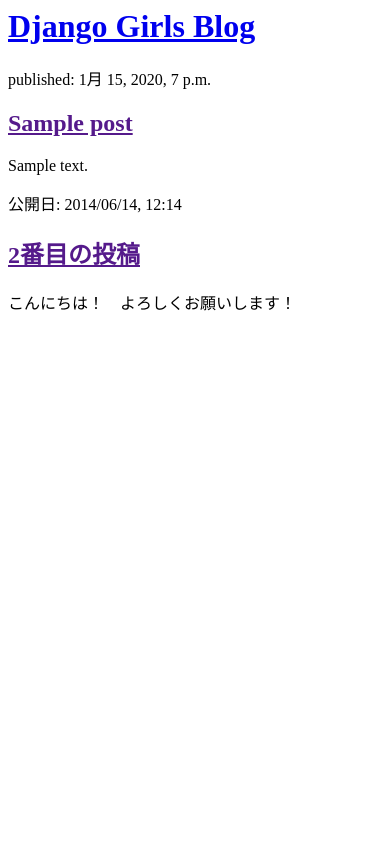
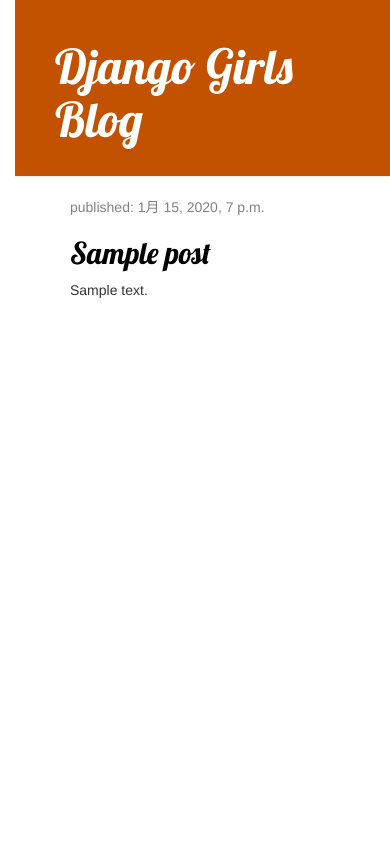
Before and after one commit to kimi0w0/my-first-blog, a Django app: page / in a window 390 px wide. Run offline with Django 3.2, Linux system fonts and the light colour scheme; tables that the repository leaves empty hold one stand-in row (values such as "Sample post"); some libraries are stand-ins or nearby versions.

Commit message:
Added view and template for detailed blog post as well as CSS for the site.

```diff
--- /dev/null
+++ b/blog/static/css/blog.css
@@ -0,0 +1,56 @@
+/*h1 a はCSSセレクタと呼ばれる
+これは、h1要素内のa要素にスタイルを適用している*/
+h1 a, h2 a {
+    color: #c25100;
+    font-family: 'Lobster';
+}
+
+body {
+    padding-left: 15px;
+}
+.page-header {
+    background-color: #C25100;
+    margin-top: 0;
+    padding: 20px 20px 20px 40px;
+}
+
+.page-header h1, .page-header h1 a, .page-header h1 a:visited, .page-header h1 a:active {
+    color: #ffffff;
+    font-size: 36pt;
+    text-decoration: none;
+}
+
+.content {
+    margin-left: 40px;
+}
+
+h1, h2, h3, h4 {
+    font-family: 'Lobster', cursive;
+}
+
+.date {
+    color: #828282;
+}
+
+.save {
+    float: right;
+}
+
+.post-form textarea, .post-form input {
+    width: 100%;
+}
+
+.top-menu, .top-menu:hover, .top-menu:visited {
+    color: #ffffff;
+    float: right;
+    font-size: 26pt;
+    margin-right: 20px;
+}
+
+.post {
+    margin-bottom: 70px;
+}
+
+.post h2 a, .post h2 a:visited {
+    color: #000000;
+}
--- /dev/null
+++ b/blog/templates/blog/base.html
@@ -0,0 +1,24 @@
+{% load static %}
+<html>
+    <head>
+        <title>Django Girls blog</title>
+        <!_Boostrapの追加_>
+        <link rel="stylesheet" href="//maxcdn.bootstrapcdn.com/bootstrap/3.2.0/css/bootstrap.min.css">
+        <link rel="stylesheet" href="//maxcdn.bootstrapcdn.com/bootstrap/3.2.0/css/bootstrap-theme.min.css">
+        <link href="//fonts.googleapis.com/css?family=Lobster&subset=latin,latin-ext" rel="stylesheet" type="text/css">
+        <link rel="stylesheet" href="{% static 'css/blog.css' %}">
+    </head>
+    <body>
+        <div class="page-header">
+            <h1><a href="/">Django Girls Blog</a></h1>
+        </div>
+        <div class="content container">
+            <div class="row">
+                <div class="col-md-8">
+                {% block content %}
+                {% endblock %}
+                </div>
+            </div>
+        </div>
+    </body>
+</html>
--- a/blog/templates/blog/post_list.html
+++ b/blog/templates/blog/post_list.html
@@ -1,25 +1,16 @@
-<html>
-    <head>
-        <title>Django Girls blog</title>
-    </head>
-    <body>
-        <div>
-            <h1><a href="/">Django Girls Blog</a></h1>
+{% extends 'blog/base.html' %}
+{% block content %}
+    {% for post in posts %}
+        <div class="post">
+            <div class="date">
+                <p>published: {{ post.published_date }}</p>
+            </div>
+            <!_post_detailの部分は、Djangoがblog/urls.pyに書かれた name=post_detail のURLを待ち受けること_>
+            <!_pkはプライマリキーの略で、データベースの各レコードのユニークな名前_>
+            <!_デフォルトでは、各レコードごとに1ずつ増える数字_>
+            <!_title、authorなど）にアクセスするのと同じ方法で、post.pkと書くことによってプライマリキーにアクセス_>
+            <h2><a href="{% url 'post_detail' pk=post.pk %}">{{ post.title }}</a></h2>
+            <p>{{ post.text|linebreaksbr }}</p>
         </div>
-
-        {% for post in posts %}
-        <div>
-            <p>published: {{ post.published_date }}</p>
-            <h2><a href="">{{ post.title }}</a></h2>
-            <!_|linebreaksbr はpostのテキスト中の改行を段落に変換するフィルタに通すという意味_>
-            <p>{{ post.text|linebreaksbr}}</p>
-        </div>
-        {% endfor %}
-
-        <div>
-            <p>公開日: 2014/06/14, 12:14</p>
-            <h2><a href="">2番目の投稿</a></h2>
-            <p>こんにちは！　よろしくお願いします！</p>
-        </div>
-    </body>
-</html>
+    {% endfor %}
+{% endblock%}
--- a/blog/urls.py
+++ b/blog/urls.py
@@ -3,4 +3,5 @@ from . import views
 
 urlpatterns=[
     path('',views.post_list,name='post_list'),
+    path('post/<int:pk>/',views.post_detail,name='post_detail'),
 ]
--- a/blog/views.py
+++ b/blog/views.py
@@ -1,5 +1,5 @@
 # views.pyはモデルとテンプレートの橋渡し
-from django.shortcuts import render
+from django.shortcuts import render,get_object_or_404 # get_list_or_404もあるので間違えないこと
 from .models import Post # 同じディレクトリなら.で代用できる
 from django.utils import timezone
 
@@ -9,3 +9,7 @@ def post_list(request):
     posts=Post.objects.filter(published_date__lte=timezone.now()).order_by('published_date')
     # {}内に指定した情報を、テンプレートが表示
     return render(request,'blog/post_list.html',{'posts':posts})
+
+def post_detail(request, pk):
+    post=get_object_or_404(Post,pk=pk)
+    return render(request,'blog/post_detail.html',{'post':post})
```
Also changed, not shown: blog/templates/blog/post_detail.html (added, +13 -0 lines).
